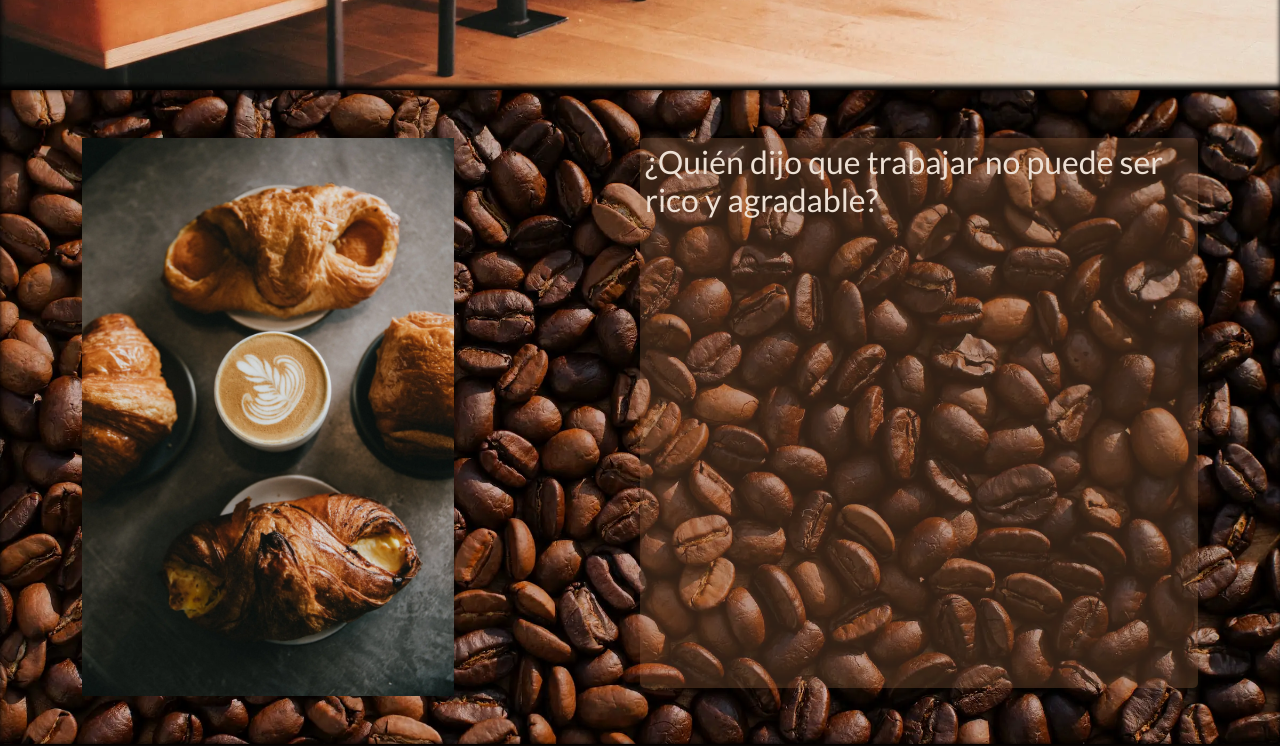
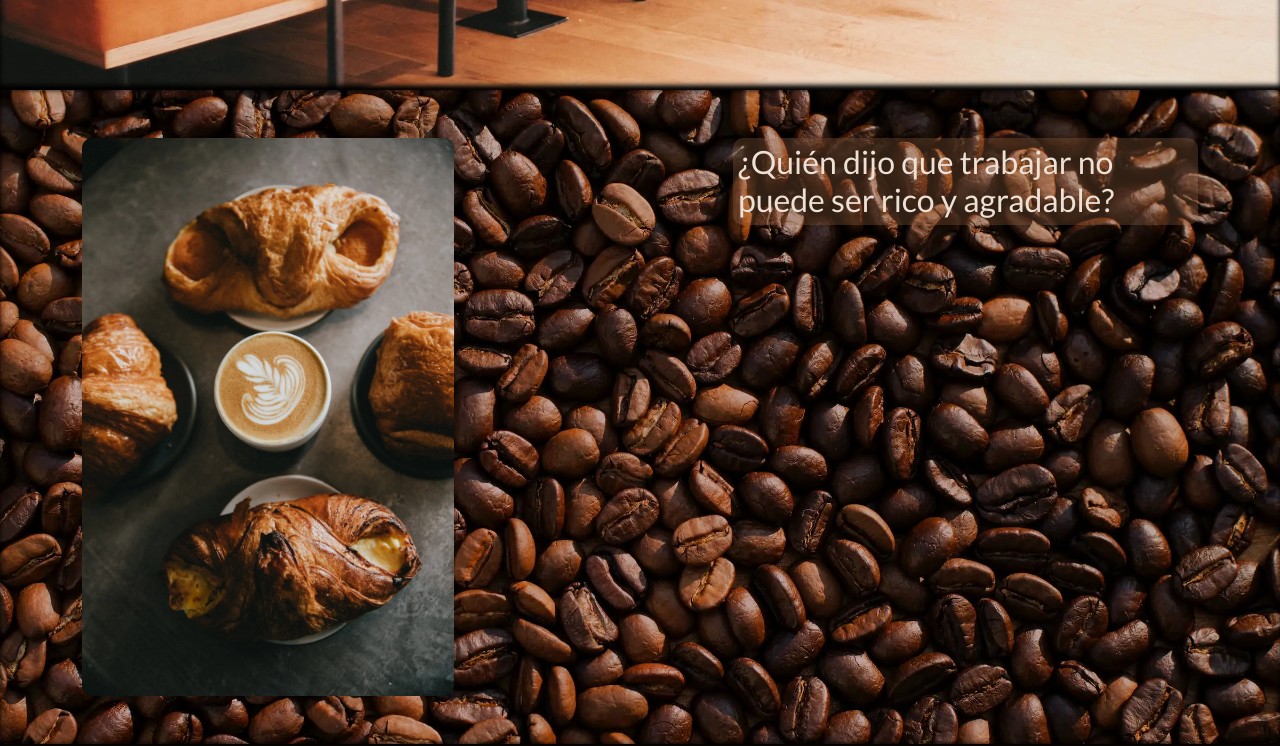
Before and after one commit to alexiscirmi/javascript-ecommerce-coderhouse, a website: page index.html in a window 1280 px wide. Shown: the part 763-1509 px from the top of the page. Drawn offline with nearby package versions, Linux system fonts and the light colour scheme.

Commit message:
Working on index-section.

```diff
--- a/assets/scss/partials/_index.scss
+++ b/assets/scss/partials/_index.scss
@@ -21,7 +21,7 @@
     background-color: $color4-transparent;
     max-width: max-content;
     padding: 5px;
-    border-radius: 5px;
+    border-radius: 10px;
   }
 
   @media (max-width: 767px) {
@@ -44,6 +44,8 @@
 
   & img {
     height: auto;
+    border-radius: 10px;
+    box-shadow: $y-box-shadow;
   }
 
   & h2 {
@@ -51,7 +53,7 @@
     background-color: $color4-super-transparent;
     max-width: max-content;
     padding: 5px;
-    border-radius: 5px;
+    border-radius: 10px;
   }
 }
 
--- a/index.html
+++ b/index.html
@@ -66,10 +66,13 @@
   <!-- Section -->
 
   <section class="index__body__section bottom-box-shadow y-box-shadow">
-    <div class="container-fluid container-xl d-flex flex-row py-5">
-      <img src="./assets/img/index1.webp" alt="Imagen de café y croissants" class="col-4">
-      <div class="col-2"></div>
-      <h2 class="index__h2 col-6">¿Quién dijo que trabajar no puede ser rico y agradable?</h2>
+    <div class="container-fluid container-xl d-flex flex-md-row flex-column-reverse py-5">
+      <img src="./assets/img/index1.webp" alt="Imagen de café y croissants" class="col-md-4" data-aos="fade-up" data-aos-duration="1500">
+      <div class="col-md-3"></div>
+      <div class="col-md-5" data-aos="fade-up" data-aos-duration="1500">
+        <h2>¿Quién dijo que trabajar no puede ser rico y agradable?</h2>
+      </div>
+
     </div>
   </section>
 
```
Also changed, not shown: assets/css/style.css, 1 other file.
